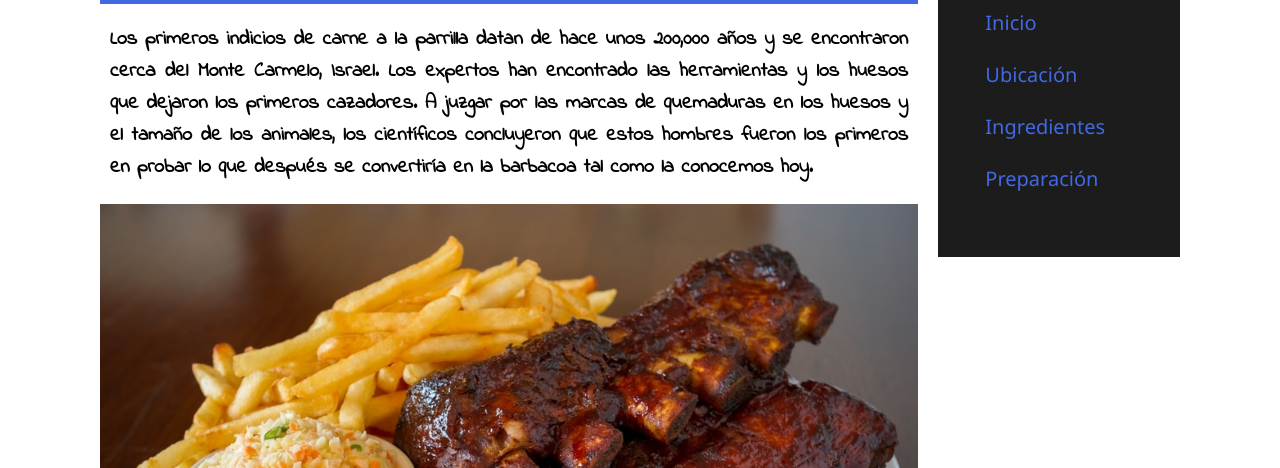
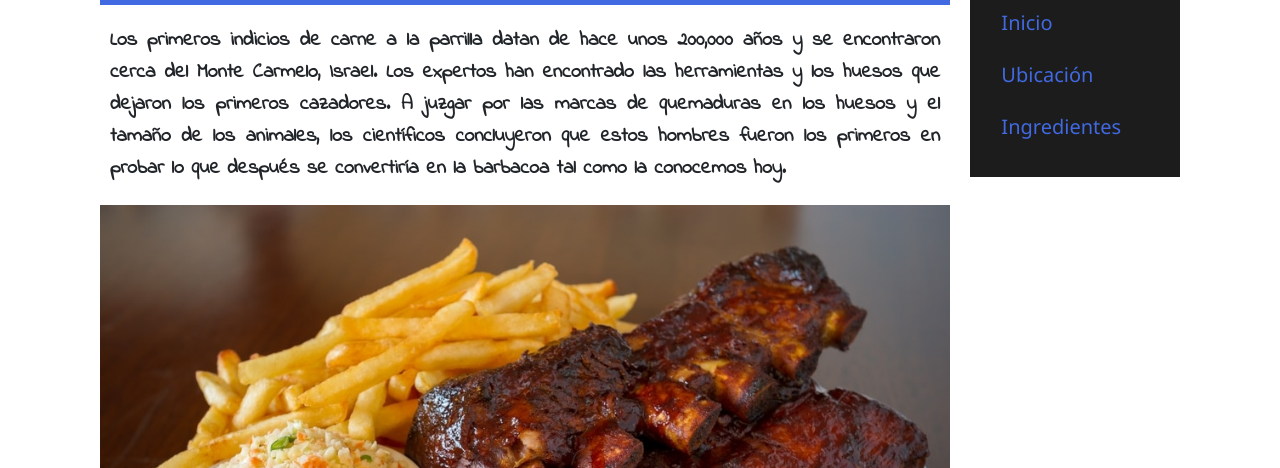
Before and after one commit to Marcelo-Taborda/pag-recetas, a plain HTML site: page recetas/receta1.html in a window 1280 px wide. Shown: the part 193-661 px from the top of the page. Drawn offline with Linux system fonts and the light colour scheme; files that its build step writes are made by us from their sources; a web font is replaced by a local one.

Commit message:
Update receta1.html

```diff
--- a/recetas/receta1.html
+++ b/recetas/receta1.html
@@ -6,6 +6,7 @@
     <meta name="viewport" content="width=device-width, initial-scale=1.0">
     <title>CuatroRECETAS - Costillas de ternera al estilo texas</title>
     <script src="https://kit.fontawesome.com/c255495f41.js" crossorigin="anonymous"></script>
+    <link rel="stylesheet" href="css/bootstrap.min.css" rel="stylesheet">
     <link rel="stylesheet" href="../css/style.css">
     <link rel="stylesheet" href="../css/mediaQueries.css">
 
```
